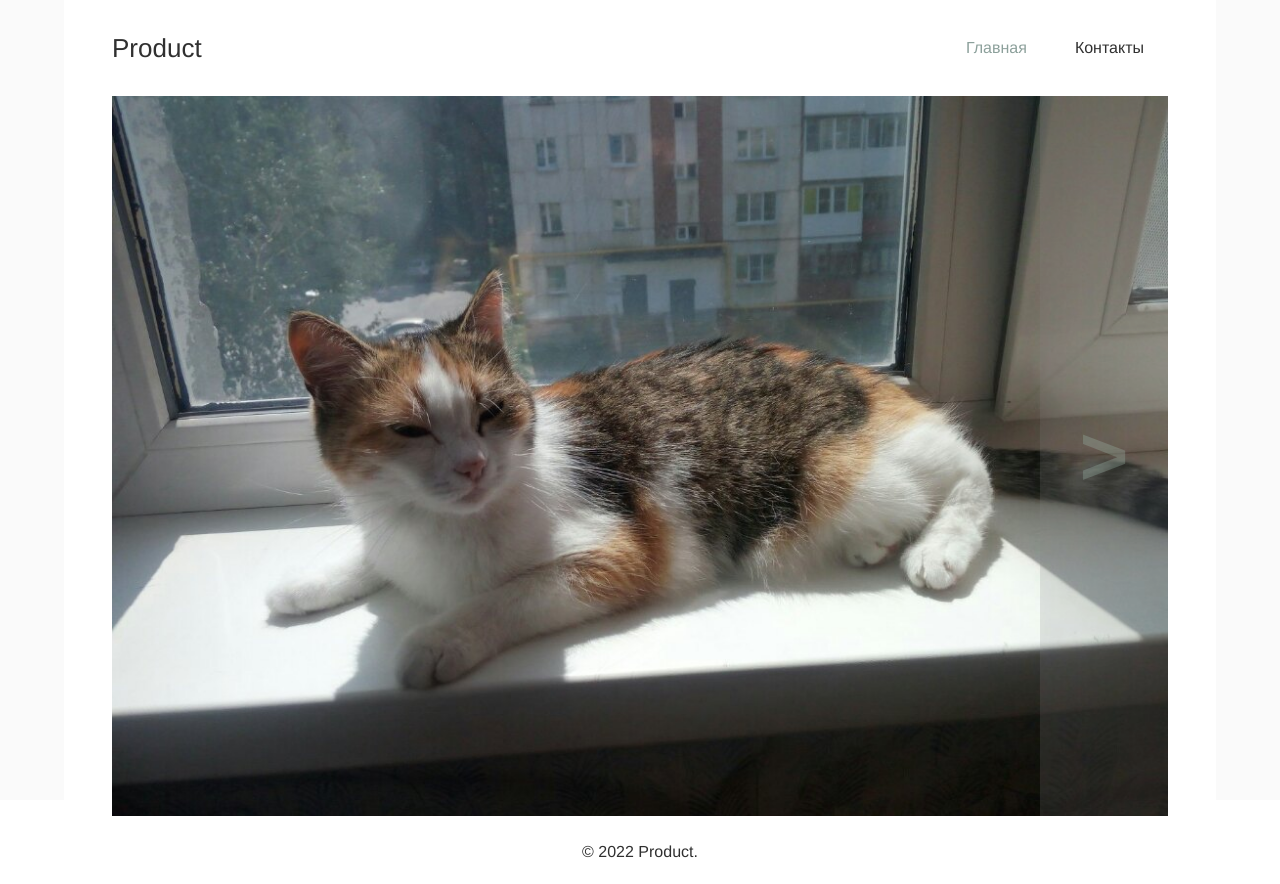
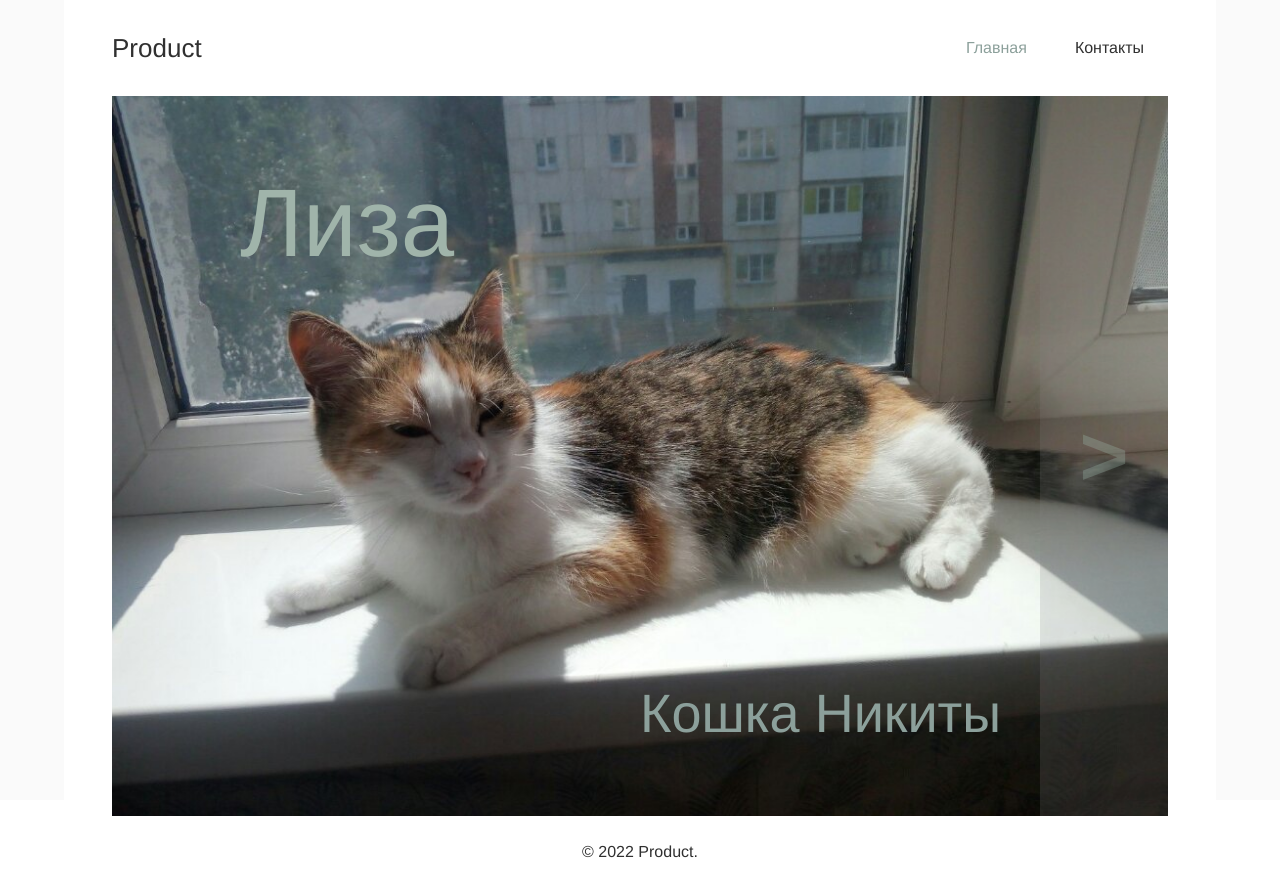
Before and after one commit to Karavella03/vue-project, a Vue app: page / in a window 1280 px wide. Built offline with nearby package versions, Linux system fonts and the light colour scheme.

Commit message:
Implement SliderDescription

```diff
--- a/src/App.vue
+++ b/src/App.vue
@@ -63,6 +63,8 @@ export default {};
   --header-buttons-font-weight: 400;
   --footer-paragraph-font-size: 16px;
   --footer-paragraph-font-weight: 400;
+  --slider-item-description-font-size: 54px;
+  --slider-item-head-font-size: 96px;
 }
 #app {
   font-family: Avenir, Helvetica, Arial, sans-serif;
--- a/src/components/SliderButton/SliderButton.vue
+++ b/src/components/SliderButton/SliderButton.vue
@@ -1,5 +1,6 @@
 <script setup lang="ts">
 import { defineProps, PropType } from 'vue';
+
 import { ButtonDirection } from './types';
 
 defineProps({
--- a/src/components/SliderButton/types.ts
+++ b/src/components/SliderButton/types.ts
@@ -10,6 +10,7 @@ export interface ISliderTextOptions {
   title: string;
   vertical: TextPosition;
   horizontal: TextPosition;
+  color?: string;
 }
 
 export type TextPosition = 'start' | 'end' | 'center';
--- a/src/components/SliderComponent/SliderComponent.vue
+++ b/src/components/SliderComponent/SliderComponent.vue
@@ -1,12 +1,13 @@
 <script setup lang="ts">
 import { computed, defineProps, PropType } from 'vue';
 import { ref } from '@vue/reactivity';
+
+import { OFFSET } from '@/constants/slider';
 
 import SliderButton from '../SliderButton';
 import SliderItem from '../SliderItem';
 import { ISliderItem } from '../SliderItem/types';
 import { ButtonDirection } from '../SliderButton/types';
-import { OFFSET } from '@/constants/slider';
 
 const props = defineProps({
   sliderItems: {
@@ -62,6 +63,7 @@ export default {};
         :key="`${slide.value.fileName}-${index}`"
         :slide="slide.value"
         :position="position"
+        @click="slide.value.onClick"
       />
     </div>
     <SliderButton
--- /dev/null
+++ b/src/components/SliderDescription/SliderDescription.vue
@@ -0,0 +1,74 @@
+<script setup lang="ts">
+import { defineProps, PropType } from 'vue';
+
+import { ISliderTextOptions } from '../SliderButton/types';
+
+const props = defineProps({
+  head: {
+    required: false,
+    type: Object as PropType<ISliderTextOptions>,
+  },
+  description: {
+    required: false,
+    type: Object as PropType<ISliderTextOptions>,
+  },
+});
+
+const headColor = props.head?.color || 'var(--font-color-hover)';
+const descriptionColor = props.description?.color || 'var(--font-color-active)';
+const descriptionVertical = props.description?.vertical || 'start';
+const descriptionHorizontal = props.description?.horizontal || 'start';
+const headVertical = props.head?.vertical || 'start';
+const headHorizontal = props.head?.horizontal || 'start';
+</script>
+
+<script lang="ts">
+export default {};
+</script>
+
+<template>
+  <div class="SliderDescriptionContainer" v-if="head || description">
+    <div class="SliderDescriptionHead">
+      <p class="SliderDescriptionParagraph">{{ head?.title }}</p>
+    </div>
+    <div class="SliderDescriptionDescription">
+      <p class="SliderDescriptionParagraph">{{ description?.title }}</p>
+    </div>
+  </div>
+</template>
+
+<style scoped>
+.SliderDescriptionContainer {
+  position: absolute;
+  height: 100%;
+  display: flex;
+  flex-direction: column;
+  padding-top: calc(var(--default-spacing) * 9);
+  padding-bottom: calc(var(--default-spacing) * 9);
+  left: var(--slider-button-width);
+  right: var(--slider-button-width);
+  white-space: normal;
+  overflow: hidden;
+}
+.SliderDescriptionHead {
+  width: 100%;
+  color: v-bind(headColor);
+  font-size: var(--slider-item-head-font-size);
+  display: flex;
+  justify-content: v-bind(headHorizontal);
+  align-items: v-bind(headVertical);
+  height: 30%;
+}
+.SliderDescriptionDescription {
+  width: 100%;
+  color: v-bind(descriptionColor);
+  font-size: var(--slider-item-description-font-size);
+  display: flex;
+  justify-content: v-bind(descriptionHorizontal);
+  align-items: v-bind(descriptionVertical);
+  height: 70%;
+}
+.SliderDescriptionParagraph {
+  width: 50%;
+}
+</style>
--- /dev/null
+++ b/src/components/SliderDescription/index.ts
@@ -0,0 +1,2 @@
+import SliderDescription from './SliderDescription.vue';
+export default SliderDescription;
--- a/src/components/SliderItem/SliderItem.vue
+++ b/src/components/SliderItem/SliderItem.vue
@@ -1,5 +1,4 @@
 <script setup lang="ts">
-import { throttle } from '@/common/throttle';
 import {
   computed,
   defineProps,
@@ -10,6 +9,9 @@ import {
   watch,
 } from 'vue';
 
+import { throttle } from '@/common/throttle';
+
+import SliderDescription from '../SliderDescription';
 import { ISliderItem } from './types';
 
 const props = defineProps({
@@ -67,7 +69,9 @@ export default {};
       SliderItemContainerClickable: slide.onClick,
     }"
     @click="slide.onClick"
-  ></div>
+  >
+    <SliderDescription :head="slide.head" :description="slide.description" />
+  </div>
 </template>
 
 <style scoped>
--- a/src/modules/Main/MainWrapper.vue
+++ b/src/modules/Main/MainWrapper.vue
@@ -4,10 +4,62 @@ import SliderComponent from '@/components/SliderComponent';
 import { ISliderItem } from '@/components/SliderItem/types';
 
 const slides: ISliderItem[] = [
-  { alt: 'Cat', fileName: 'cover.jpg' },
-  { alt: 'Cat2', fileName: 'cat2.jpg' },
-  { alt: 'Cat3', fileName: 'cat3.jpg' },
-  { alt: 'Cat4', fileName: 'cat4.jpg' },
+  {
+    alt: 'Cat',
+    fileName: 'cover.jpg',
+    head: {
+      title: 'Лиза',
+      horizontal: 'start',
+      vertical: 'start',
+    },
+    description: {
+      title: 'Кошка Никиты',
+      horizontal: 'end',
+      vertical: 'end',
+    },
+  },
+  {
+    alt: 'Cat2',
+    fileName: 'cat2.jpg',
+    head: {
+      title: 'Алиса',
+      horizontal: 'end',
+      vertical: 'start',
+    },
+    description: {
+      title: 'Кошка Леры',
+      horizontal: 'start',
+      vertical: 'end',
+    },
+  },
+  {
+    alt: 'Cat3',
+    fileName: 'cat3.jpg',
+    head: {
+      title: 'Лиза',
+      horizontal: 'start',
+      vertical: 'start',
+    },
+    description: {
+      title: 'Кошка Никиты',
+      horizontal: 'start',
+      vertical: 'end',
+    },
+  },
+  {
+    alt: 'Cat4',
+    fileName: 'cat4.jpg',
+    head: {
+      title: 'Персик',
+      horizontal: 'start',
+      vertical: 'start',
+    },
+    description: {
+      title: 'Кот Максима',
+      horizontal: 'end',
+      vertical: 'end',
+    },
+  },
 ];
 </script>
 
```
Also changed, not shown: src/assets/cat4.jpg.
